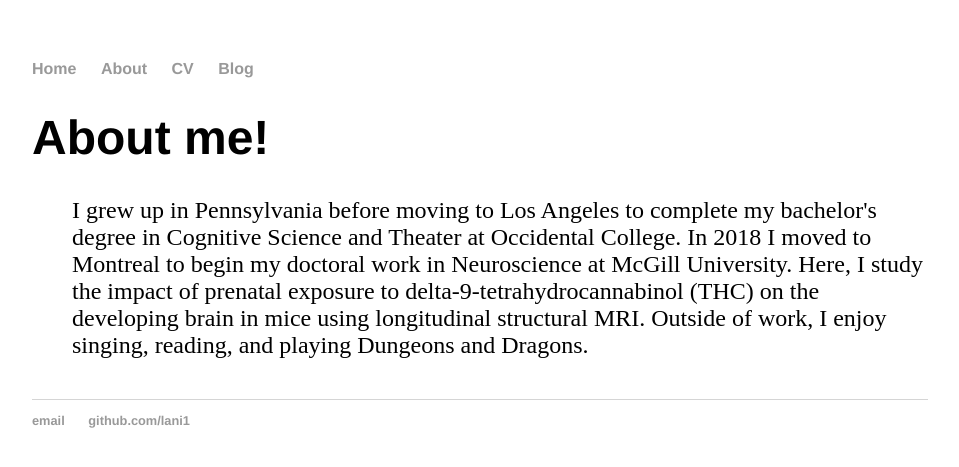
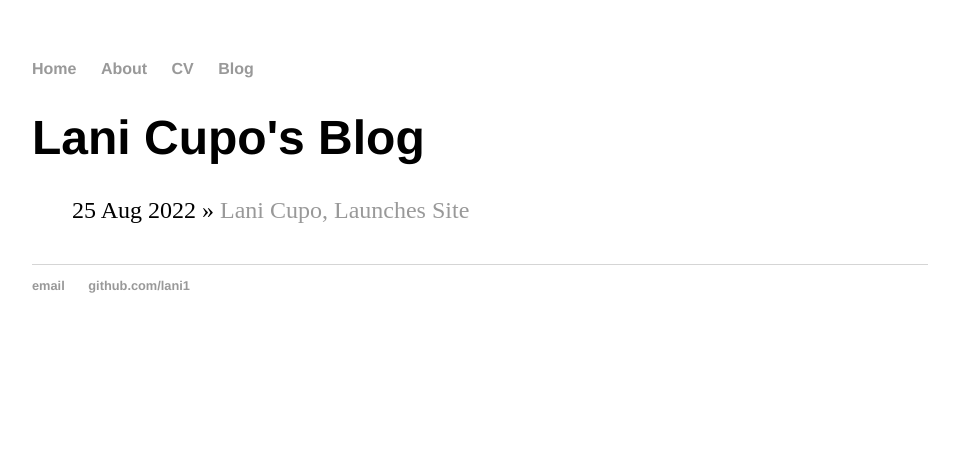
Before and after one commit to lani1/lani1.github.io, a Jekyll site: the page built from about/index.html, in a window 1280 px wide. Shown: the top 467 px of the page, without its empty margins (160-1119 px from the left). Built offline with Jekyll 4.4.1, drawn with Linux system fonts in a browser that asks for light colours.

Commit message:
test a copy

```diff
--- a/about/index.html
+++ b/about/index.html
@@ -1,12 +1,11 @@
 ---
 layout: default
-title: About me!
+title: Lani Cupo's Blog
 ---
-<h1>{{ page.title }}</h1>
+	<h1>{{ page.title }}</h1>
 	<ul class="posts">
 
-I grew up in Pennsylvania before moving to Los Angeles to complete my bachelor's degree in Cognitive Science and Theater at Occidental College.
-In 2018 I moved to Montreal to begin my doctoral work in Neuroscience at McGill University. Here, I study the impact of prenatal exposure to delta-9-tetrahydrocannabinol (THC)
-on the developing brain in mice using longitudinal structural MRI. Outside of work, I enjoy singing, reading, and playing Dungeons and Dragons.
-
-    </ul>
+	  {% for post in site.posts %}
+	    <li><span>{{ post.date | date_to_string }}</span> » <a href="{{ post.url }}" title="{{ post.title }}">{{ post.title }}</a></li>
+	  {% endfor %}
+	</ul>
```
